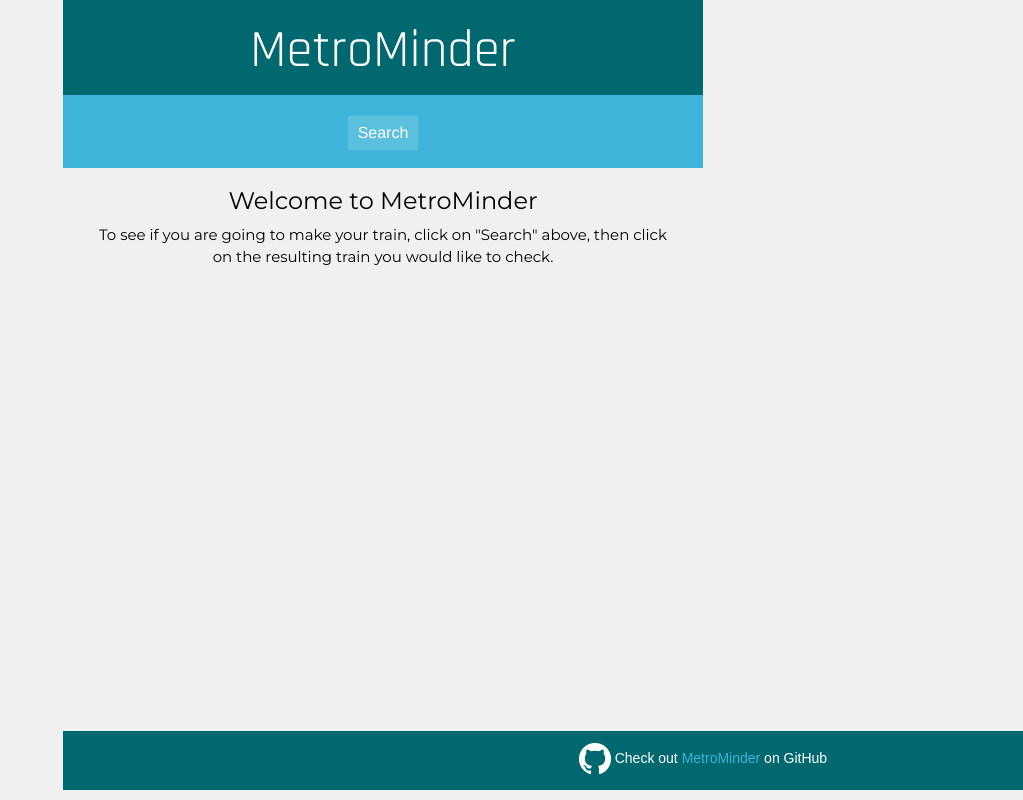
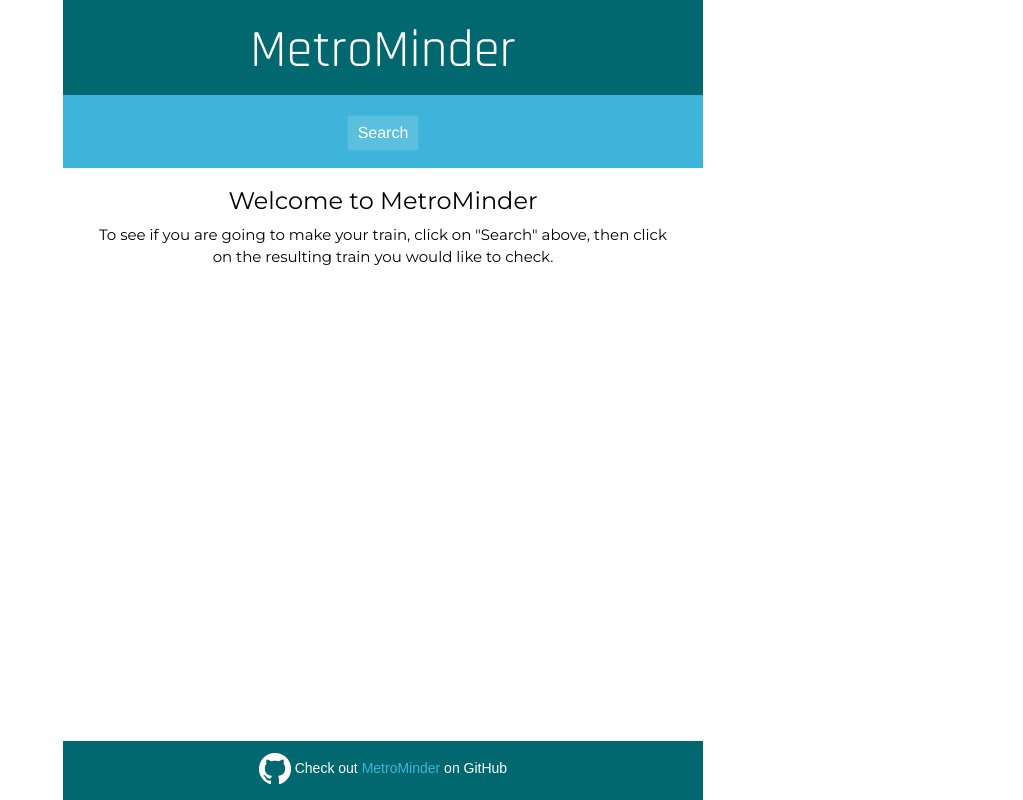
Before and after one commit to SPHornsby/metrominder, a website: page public/index.html in a window 1280 px wide. Shown: the whole page, without its empty margins (257-1280 px from the left). Drawn offline with nearby package versions, Linux system fonts and the light colour scheme; no server answers.

Commit message:
Styles footer

```diff
--- a/public/default.css
+++ b/public/default.css
@@ -1,6 +1,6 @@
 body {
   font-size: 1.5em;
-  background-color: #f0f0f0;
+  /*background-color: #f0f0f0;*/
 }
 /*h1 {
   padding-top: 20px;
@@ -31,16 +31,15 @@ body {
   padding-top: 2px;
   padding-bottom: 5px;
   position: fixed;
-  bottom: 10px;
+  bottom: 0;
   /*left: 0;*/
   width: 100%;
 }
-/*@media (min-width: 768px) {
-) {
-  bottom {
+@media (min-width: 768px) {
+  .bottom {
     width: 50%;
   }
-}*/
+}
 a:link, a:visited {
   text-decoration: none;
   color: #3fb4da;
@@ -70,7 +69,7 @@ a:link, a:visited {
   color: black;
   background-color: #f0f0f0;
   padding-top: 10px;
-  padding-bottom: 20px;
+  padding-bottom: 80px;
 }
 .form-group {
   padding: 10px;
```
